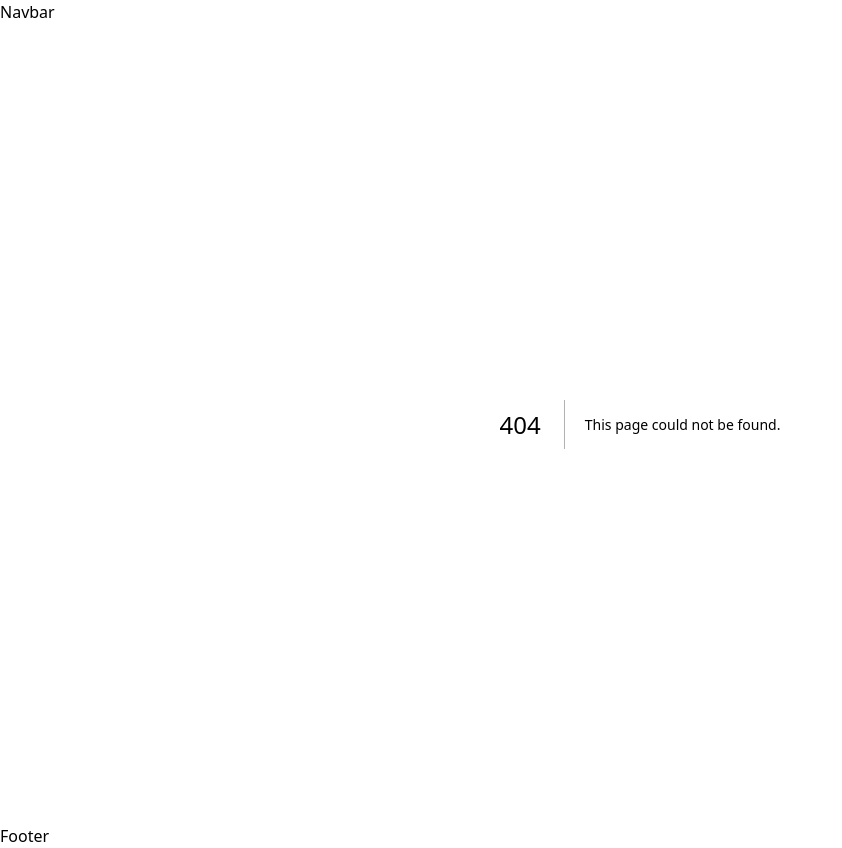
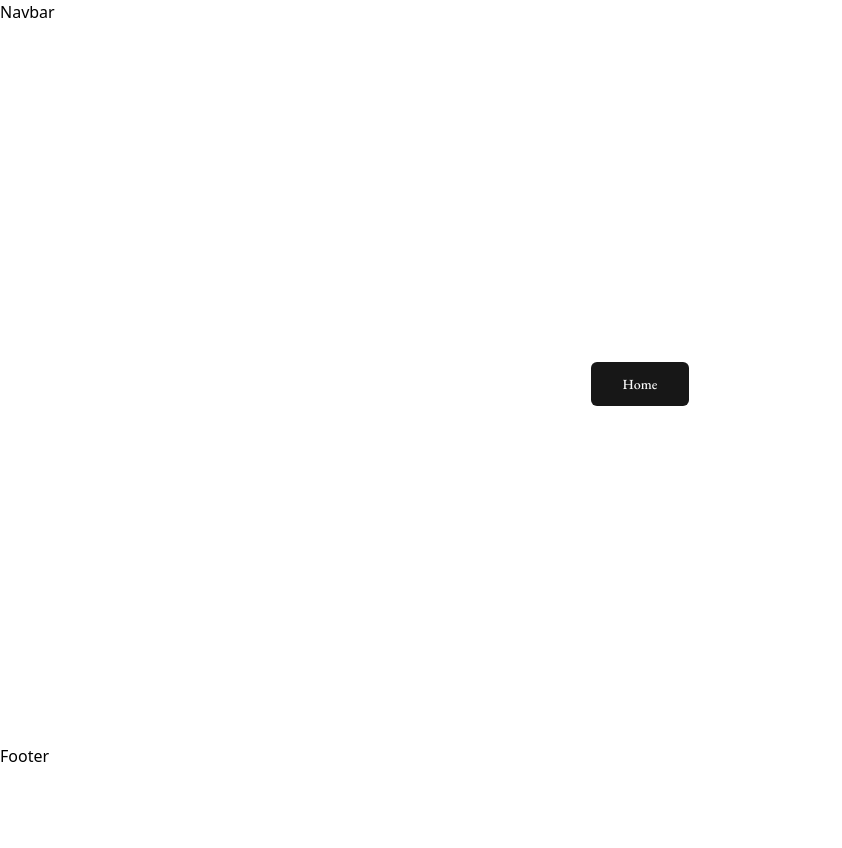
Before and after one commit to hack4impact-calpoly/lcslo-octagon-barn, a Next.js app: page /example in a window 1280 px wide. Before the commit this address had no page. Shown: the whole page, without its empty margins (0-842 px from the left). After the commit the page ends 800 px from the top, so only its background shows below. Built offline with nearby package versions, Linux system fonts and the light colour scheme.

Commit message:
feat: example page

```diff
--- /dev/null
+++ b/src/app/example/page.tsx
@@ -0,0 +1,23 @@
+"use client";
+
+import { Button } from "@/components/ui/button";
+import { useRouter } from "next/navigation";
+
+export default function Sample() {
+  const router = useRouter();
+
+  return (
+    <main
+      style={{
+        display: "flex",
+        justifyContent: "center",
+        alignItems: "center",
+        height: "90vh",
+      }}
+    >
+      <Button variant="default" size="lg" onClick={() => router.push("/")}>
+        Home
+      </Button>
+    </main>
+  );
+}
```
